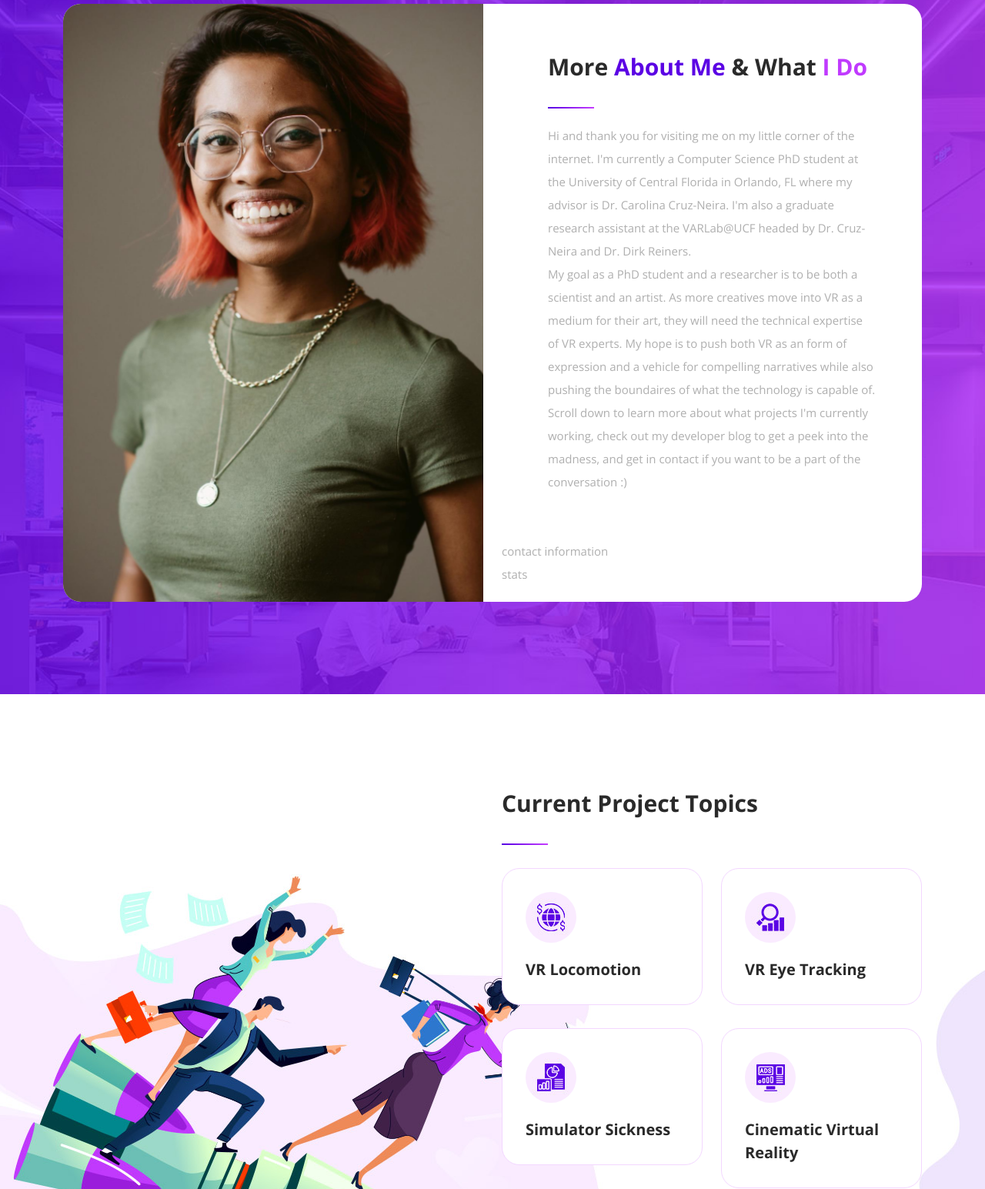
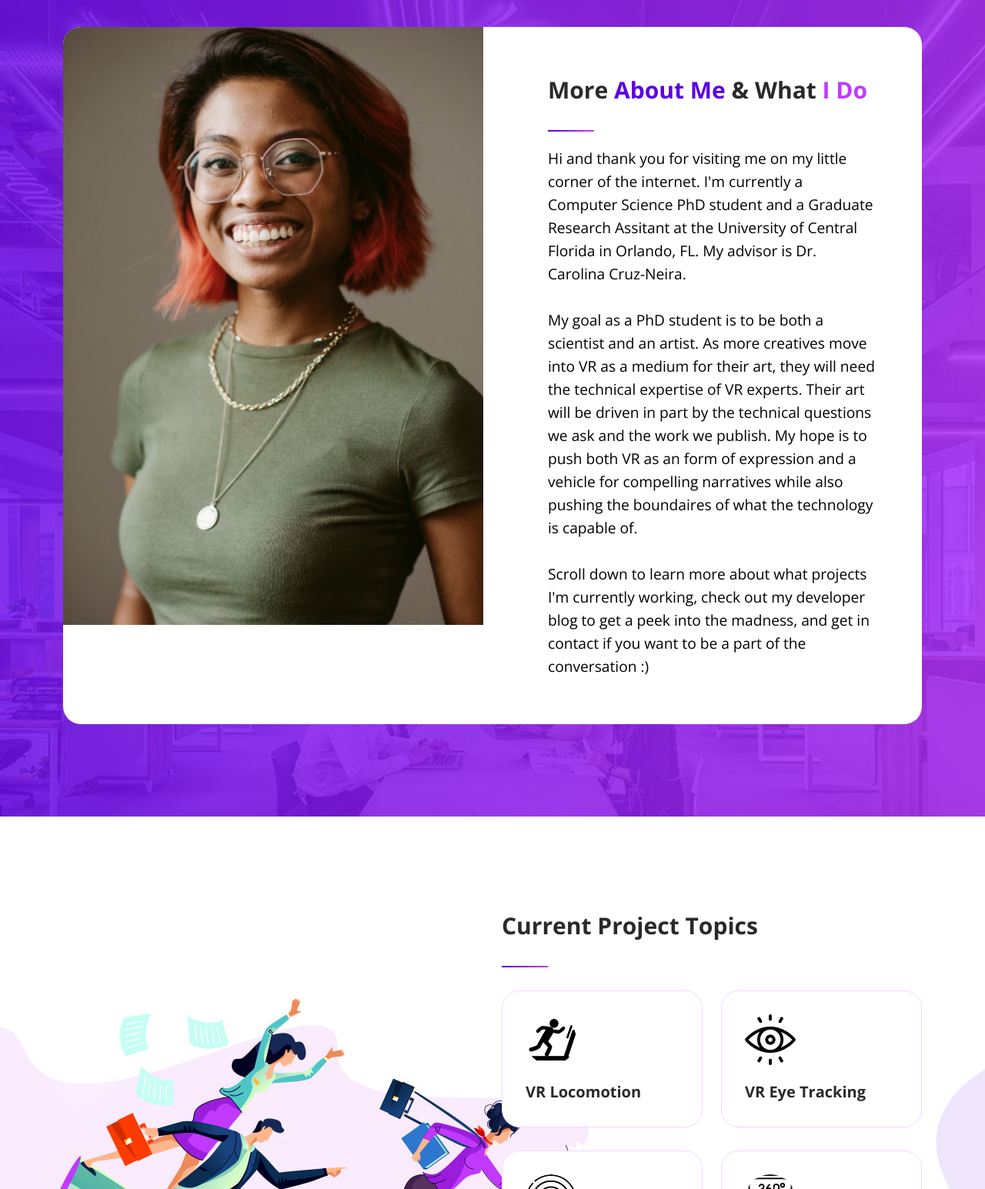
Before and after one commit to raiffas/portfolio, a plain HTML site: page index.html in a window 1280 px wide. Shown: the part 1255-2800 px from the top of the page at 77% size. Drawn offline with nearby package versions, Linux system fonts and the light colour scheme.

Commit message:
icon updates

```diff
--- a/index.html
+++ b/index.html
@@ -52,8 +52,10 @@ https://templatemo.com/tm-582-tale-seo-agency
         <div class="col-lg-8 col-sm-9">
           <div class="left-info">
             <ul>
-              <li><a href="#"><i class="fa fa-envelope"></i>raiffas@knights.ucf.edu</a></li>
+              <li><a href="mailto: raiffas@knights.ucf.edu"><i class="fa fa-envelope"></i>raiffas@knights.ucf.edu</a></li>
               <li><a href="#"><i class="fa fa-map-marker"></i>Orlando, FL</a></li>
+              <li><a href="https://github.com/raiffas"><i class="fa-brands fa-github"></i></i>Github</a></li>
+              <li><a href="https://scholar.google.com/citations?hl=en&user=gLrW7FAAAAAJ"><i class="fa fa-book fa-fw"></i>Google Scholar</a></li>
             </ul>
           </div>
         </div>
@@ -94,7 +96,7 @@ https://templatemo.com/tm-582-tale-seo-agency
             <h5>Hi, I'm Raiffa!</h5>
             <div class="line-dec"></div>
             <h4>PhD Student. <em>VR Research Scientist. </em> Artist.</h4>
-            <p>Scroll down to learn more about me and my work</p>
+            <p style="font-size: larger;">Scroll down to learn more about me and my work</p>
           </div>
         </div>
       </div>
@@ -114,18 +116,20 @@ https://templatemo.com/tm-582-tale-seo-agency
                 <div class="section-heading">
                   <h2>More <em>About Me</em> &amp; What <span>I Do</span></h2>
                   <div class="line-dec"></div>
-                  <p>Hi and thank you for visiting me on my little corner of the internet.
-                    I'm currently a Computer Science PhD student at the University of Central Florida in Orlando, FL where my advisor is Dr. Carolina Cruz-Neira.
-                    I'm also a graduate research assistant at the VARLab@UCF headed by Dr. Cruz-Neira and Dr. Dirk Reiners.
+                  <p style="color: black; font-size: larger;">
+                      Hi and thank you for visiting me on my little corner of the internet.
+                      I'm currently a Computer Science PhD student and a Graduate Research Assitant at the University of Central Florida in Orlando, FL. My advisor is Dr. Carolina Cruz-Neira.
+                    <br>
+                    <br>
+                      My goal as a PhD student is to be both a scientist and an artist. As more creatives move into VR as a medium for their art, they will need the technical expertise of VR experts. Their art will be driven in part by the technical questions we ask and the work we publish.
+                      My hope is to push both VR as an form of expression and a vehicle for compelling narratives while also pushing the boundaires of what the technology is capable of.
+                    <br>
+                    <br>
+                      Scroll down to learn more about what projects
+                      I'm currently working, check out my developer blog to get a peek into the madness, and get in contact if you want to be a part of the conversation :)
+                    <br>
                   </p>
-                  <p>My goal as a PhD student and a researcher is to be both a scientist and an artist. As more creatives move into VR as a medium for their art, they will need the technical expertise of VR experts.
-                    My hope is to push both VR as an form of expression and a vehicle for compelling narratives while also pushing the boundaires of what the technology is capable of.
-                  </p>
-                  <p>Scroll down to learn more about what projects
-                    I'm currently working, check out my developer blog to get a peek into the madness, and get in contact if you want to be a part of the conversation :) </p>
                 </div>
-                <p>contact information</p>
-                <p>stats</p>
               </div>
             </div>
           </div>
@@ -149,7 +153,7 @@ https://templatemo.com/tm-582-tale-seo-agency
             <div class="col-lg-6 col-sm-6">
               <div class="service-item">
                 <div class="icon">
-                  <img src="assets/images/services-01.jpg" alt="discover SEO" class="templatemo-feature">
+                  <img src="assets/images/treadmill.png" alt="VR Locomotion" class="templatemo-feature">
                 </div>
                 <h4>VR Locomotion</h4>
               </div>
@@ -157,7 +161,7 @@ https://templatemo.com/tm-582-tale-seo-agency
             <div class="col-lg-6 col-sm-6">
               <div class="service-item">
                 <div class="icon">
-                  <img src="assets/images/services-02.jpg" alt="data analysis" class="templatemo-feature">
+                  <img src="assets/images/eye-icon.png" alt="VR Eye Tracking" class="templatemo-feature">
                 </div>
                 <h4>VR Eye Tracking</h4>
               </div>
@@ -165,7 +169,7 @@ https://templatemo.com/tm-582-tale-seo-agency
             <div class="col-lg-6 col-sm-6">
               <div class="service-item">
                 <div class="icon">
-                  <img src="assets/images/services-03.jpg" alt="precise data" class="templatemo-feature">
+                  <img src="assets/images/motion.png" alt="Simulator Sickness" class="templatemo-feature">
                 </div>
                 <h4>Simulator Sickness</h4>
               </div>
@@ -173,9 +177,9 @@ https://templatemo.com/tm-582-tale-seo-agency
             <div class="col-lg-6 col-sm-6">
               <div class="service-item">
                 <div class="icon">
-                  <img src="assets/images/services-04.jpg" alt="SEO marketing" class="templatemo-feature">
+                  <img src="assets/images/360.png" alt="Cinematic Virtual Reality" class="templatemo-feature">
                 </div>
-                <h4>Cinematic Virtual Reality</h4>
+                <h4>Cinematic VR</h4>
               </div>
             </div>
           </div>
@@ -228,6 +232,8 @@ https://templatemo.com/tm-582-tale-seo-agency
 
           <br>Design: <a href="https://templatemo.com" target="_blank">TemplateMo</a> Distribution: <a
             href="https://themewagon.com">ThemeWagon</a>
+          <br>
+          Icons created by Freepik - Flaticon
         </p>
       </div>
     </div>
```
Also changed, not shown: assets/images/360.png (added), assets/images/eye-icon.png (added), assets/images/motion.png (added), assets/images/treadmill.png (added).
